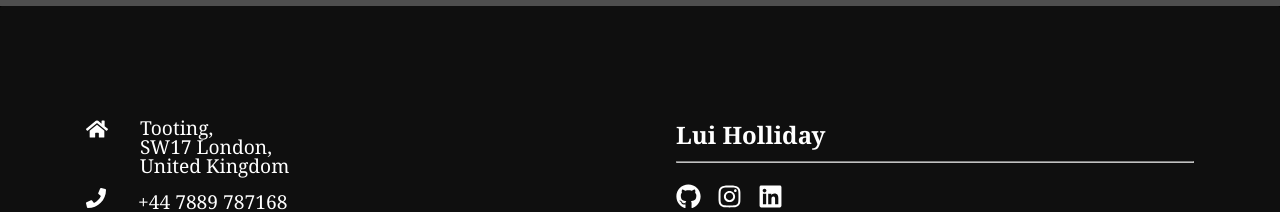
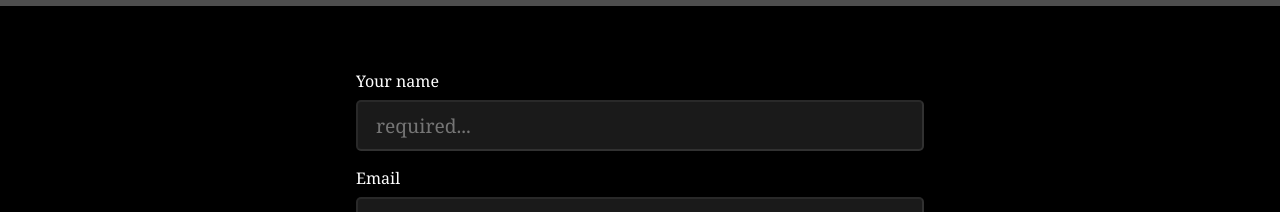
Before and after one commit to luiHoll97/Portfolio, a React (Create React App) app: page /contact in a window 1280 px wide. Shown: the part 634-846 px from the top of the page. Built offline with nearby package versions, Linux system fonts and the light colour scheme; grey boxes are pictures that could not be loaded.

Commit message:
Contact me import

```diff
--- a/src/routes/Contact.tsx
+++ b/src/routes/Contact.tsx
@@ -2,12 +2,14 @@ import React from "react";
 import Footer from "../components/Footer/Footer";
 import NavBar from "../components/NavBar/NavBar";
 import ProjectsComp from "../components/Projects/ProjectsComp";
+import ContactMe from "../components/Contact/ContactMe";
 
 const Contact = (): JSX.Element => {
   return (
     <div>
       <NavBar />
       <ProjectsComp heading="Contact" text="Let's talk!" />
+      <ContactMe />
       <Footer />
     </div>
   );
```
